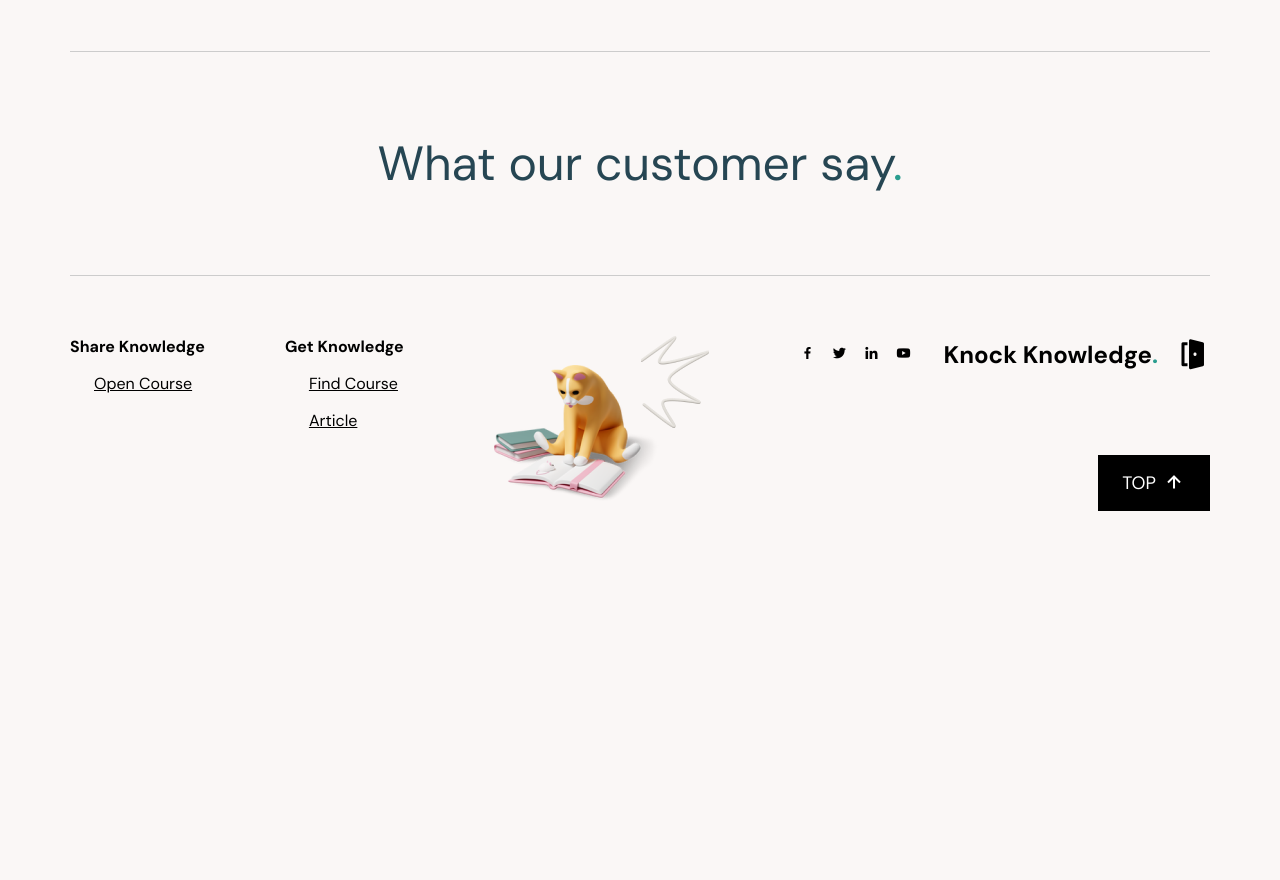
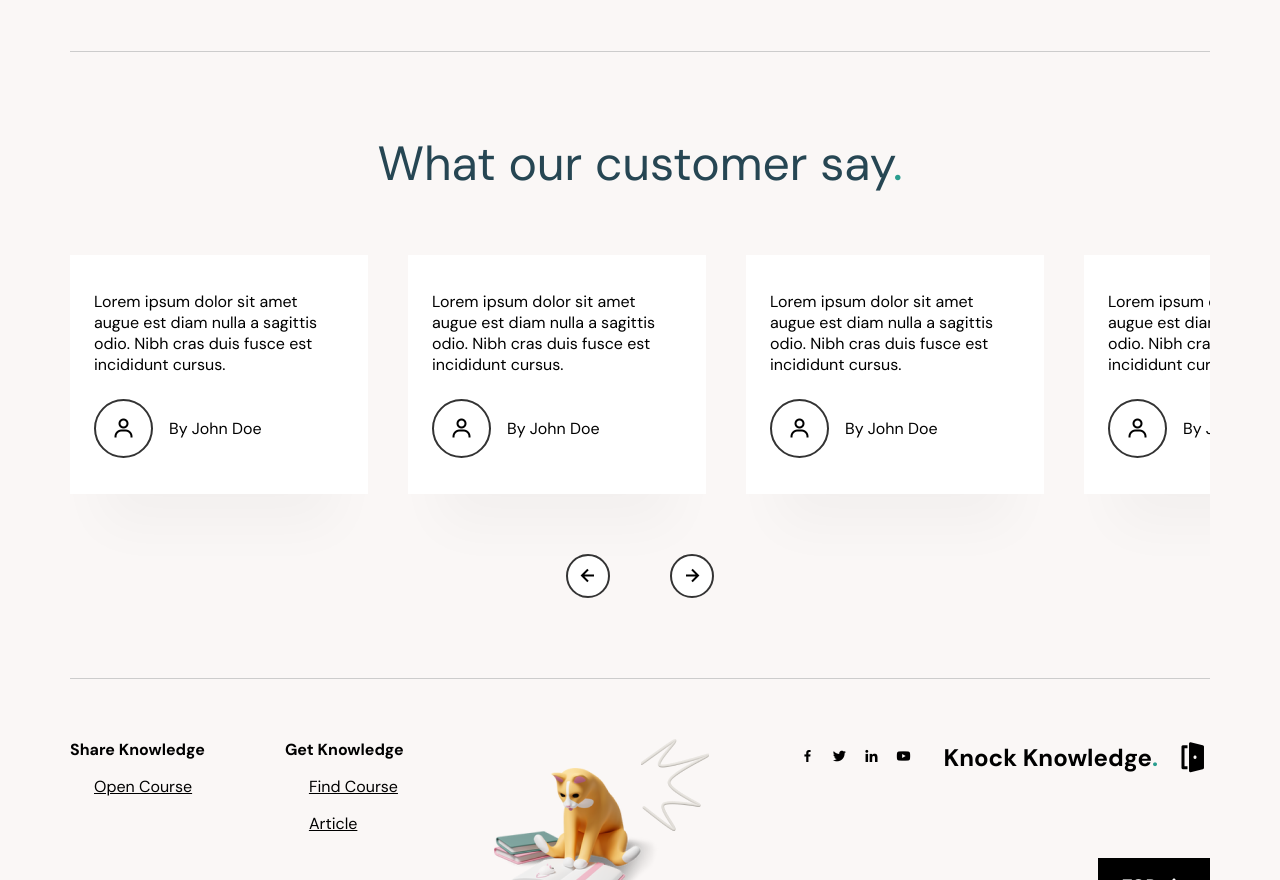
Before and after one commit to daiweilam/KnockKnowledge, a Next.js app: page / in a window 1280 px wide. Shown: the part 1680-2560 px from the top of the page. Before the commit the page ends 2311 px from the top, so only its background shows below. Built offline with nearby package versions, Linux system fonts and the light colour scheme.

Commit message:
index add review list and update other components

```diff
--- /dev/null
+++ b/components/Home/Review.tsx
@@ -0,0 +1,74 @@
+import { useRef } from "react";
+import Slogan from "./Slogan";
+import styles from "@/styles/Home/Review.module.scss";
+
+const Review = () => {
+  const listRef = useRef<HTMLDivElement>(null);
+  let idx: ReturnType<typeof setInterval>;
+
+  const Card = () => {
+    return (
+      <div className={styles.card}>
+        <div>
+          Lorem ipsum dolor sit amet augue est diam nulla a sagittis odio. Nibh cras duis fusce est
+          incididunt cursus.
+        </div>
+        <div className={styles.user}>
+          <div className={styles.icon}>
+            <i className="bx bx-user" />
+          </div>
+          <div>By John Doe</div>
+        </div>
+      </div>
+    );
+  };
+
+  return (
+    <div className={styles.review}>
+      <Slogan>
+        What our customer say<span>.</span>
+      </Slogan>
+      <div className={styles.list} ref={listRef}>
+        <Card />
+        <Card />
+        <Card />
+        <Card />
+        <Card />
+      </div>
+      <div className={styles.control}>
+        <div
+          className={styles.btn}
+          onMouseEnter={() => {
+            idx = setInterval(() => {
+              if (listRef.current) {
+                listRef.current.scrollLeft -= 1;
+              }
+            }, 10);
+          }}
+          onMouseLeave={() => {
+            clearInterval(idx);
+          }}
+        >
+          <i className="bx bx-left-arrow-alt" />
+        </div>
+        <div
+          className={styles.btn}
+          onMouseEnter={() => {
+            idx = setInterval(() => {
+              if (listRef.current) {
+                listRef.current.scrollLeft += 1;
+              }
+            }, 10);
+          }}
+          onMouseLeave={() => {
+            clearInterval(idx);
+          }}
+        >
+          <i className="bx bx-right-arrow-alt" />
+        </div>
+      </div>
+    </div>
+  );
+};
+
+export default Review;
--- /dev/null
+++ b/components/Home/Section.tsx
@@ -0,0 +1,7 @@
+import styles from "@/styles/Home/Section.module.scss";
+
+const Section = ({ children }: { children: React.ReactNode }) => {
+  return <div className={styles.section}>{children}</div>;
+};
+
+export default Section;
--- /dev/null
+++ b/components/Home/Slogan.tsx
@@ -0,0 +1,7 @@
+import styles from "@/styles/Home/Slogan.module.scss";
+
+const Slogan = ({ children }: { children: React.ReactNode }) => {
+  return <div className={styles.slogan}>{children}</div>;
+};
+
+export default Slogan;
--- a/pages/index.tsx
+++ b/pages/index.tsx
@@ -1,32 +1,33 @@
 /* eslint-disable @next/next/no-img-element */
+import Section from "@/components/Home/Section";
 import Banner from "@/components/Home/Banner";
+import Slogan from "@/components/Home/Slogan";
 import Category from "@/components/Home/Category";
 import Intro from "@/components/Home/Intro";
+import Review from "@/components/Home/Review";
 import styles from "@/styles/Index.module.scss";
 
 const Index = () => {
   return (
     <div className={styles.index}>
-      <section>
+      <Section>
         <Banner />
-      </section>
-      <section>
-        <div className={styles.slogan}>
+      </Section>
+      <Section>
+        <Slogan>
           Stay hungry<span>.</span> Stay foolish<span>.</span>
-        </div>
-      </section>
-      <section>
+        </Slogan>
+      </Section>
+      <Section>
         <Category />
-      </section>
-      <section>
+      </Section>
+      <Section>
         <Intro />
-      </section>
+      </Section>
       <hr />
-      <section>
-        <div className={styles.slogan}>
-          What our customer say<span>.</span>
-        </div>
-      </section>
+      <Section>
+        <Review />
+      </Section>
     </div>
   );
 };
--- a/styles/Home/Category.module.scss
+++ b/styles/Home/Category.module.scss
@@ -41,6 +41,7 @@
         height: 250px;
         font-size: 64px;
         background: #fff;
+        box-shadow: 0px 64px 50px -32px rgba(6, 7, 37, 0.03);
       }
 
       .title {
--- /dev/null
+++ b/styles/Home/Review.module.scss
@@ -0,0 +1,71 @@
+.review {
+  display: flex;
+  flex-direction: column;
+  gap: 60px;
+
+  .list {
+    display: flex;
+    flex-wrap: nowrap;
+    align-items: center;
+    gap: 40px;
+    margin-bottom: -80px;
+    padding-bottom: 80px;
+    overflow-x: auto;
+    -webkit-overflow-scrolling: touch;
+
+    &::-webkit-scrollbar {
+      display: none;
+    }
+
+    .card {
+      flex: 0 0 auto;
+      display: flex;
+      flex-direction: column;
+      gap: 24px;
+      padding: 36px 24px;
+      width: 250px;
+      background: #fff;
+      box-shadow: 0px 64px 50px -32px rgba(6, 7, 37, 0.03);
+
+      .user {
+        display: flex;
+        align-items: center;
+        gap: 16px;
+
+        .icon {
+          display: flex;
+          align-items: center;
+          justify-content: center;
+          width: 55px;
+          height: 55px;
+          font-size: 24px;
+          border: 2px solid #333;
+          border-radius: 100%;
+        }
+      }
+    }
+  }
+
+  .control {
+    display: flex;
+    justify-content: center;
+    gap: 60px;
+
+    .btn {
+      display: flex;
+      align-items: center;
+      justify-content: center;
+      width: 40px;
+      height: 40px;
+      font-size: 24px;
+      border: 2px solid #333;
+      border-radius: 100%;
+      background: #fff;
+
+      &:hover {
+        cursor: pointer;
+        opacity: 0.75;
+      }
+    }
+  }
+}
--- /dev/null
+++ b/styles/Home/Section.module.scss
@@ -0,0 +1,3 @@
+.section {
+  margin: 80px 0;
+}
--- /dev/null
+++ b/styles/Home/Slogan.module.scss
@@ -0,0 +1,9 @@
+.slogan {
+  text-align: center;
+  color: #264653;
+  font-size: 48px;
+
+  span {
+    color: #2a9d8f;
+  }
+}
--- a/styles/Index.module.scss
+++ b/styles/Index.module.scss
@@ -1,15 +1,2 @@
 .index {
-  section {
-    margin: 80px 0;
-
-    .slogan {
-      text-align: center;
-      color: #264653;
-      font-size: 48px;
-
-      span {
-        color: #2a9d8f;
-      }
-    }
-  }
 }
```
